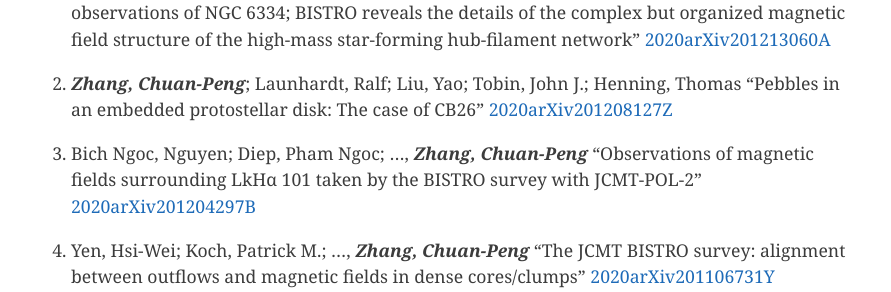
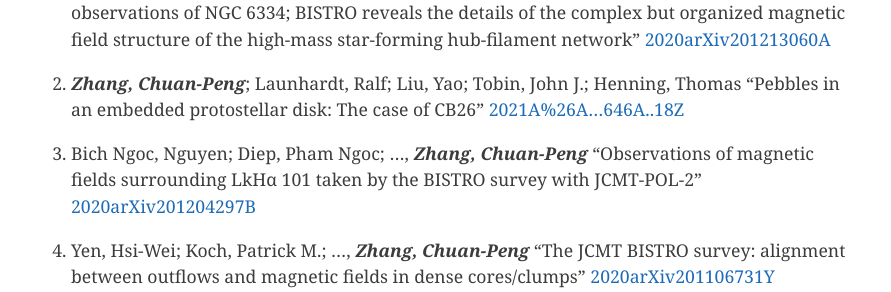
Before and after one commit to zcp521/zcp521.github.io, a Jekyll site: the page built from pub.md, in a window 1280 px wide and 900 px high, scrolled down 599 px. Shown: the part 163-455 px from the top of the window, without its empty margins (193-1084 px from the left). Built offline with Jekyll 4.4.1, drawn with Linux system fonts in a browser that asks for light colours.

Commit message:
Update pub.md

```diff
--- a/pub.md
+++ b/pub.md
@@ -20,7 +20,7 @@
 
 44. ***Zhang, Chuan-Peng***; Launhardt, Ralf; Liu, Yao; Tobin, John J.; Henning, Thomas
 	"Pebbles in an embedded protostellar disk: The case of CB26"
-	[2020arXiv201208127Z](https://ui.adsabs.harvard.edu/abs/2020arXiv201208127Z)
+	[2021A%26A...646A..18Z](https://ui.adsabs.harvard.edu/abs/2021A%26A...646A..18Z)
 
 43. Bich Ngoc, Nguyen; Diep, Pham Ngoc; ..., ***Zhang, Chuan-Peng***
 	"Observations of magnetic fields surrounding LkHα 101 taken by the BISTRO survey with JCMT-POL-2"
```
